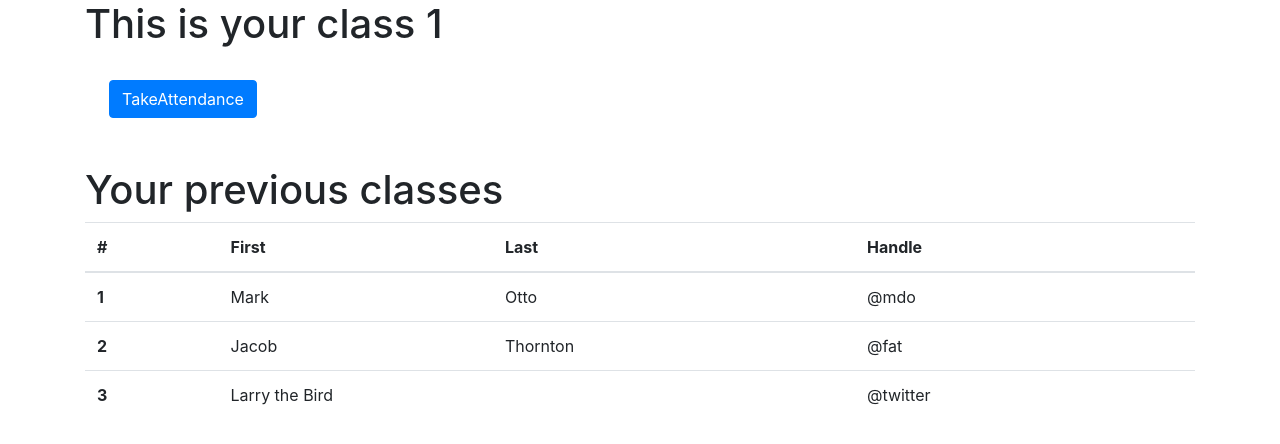
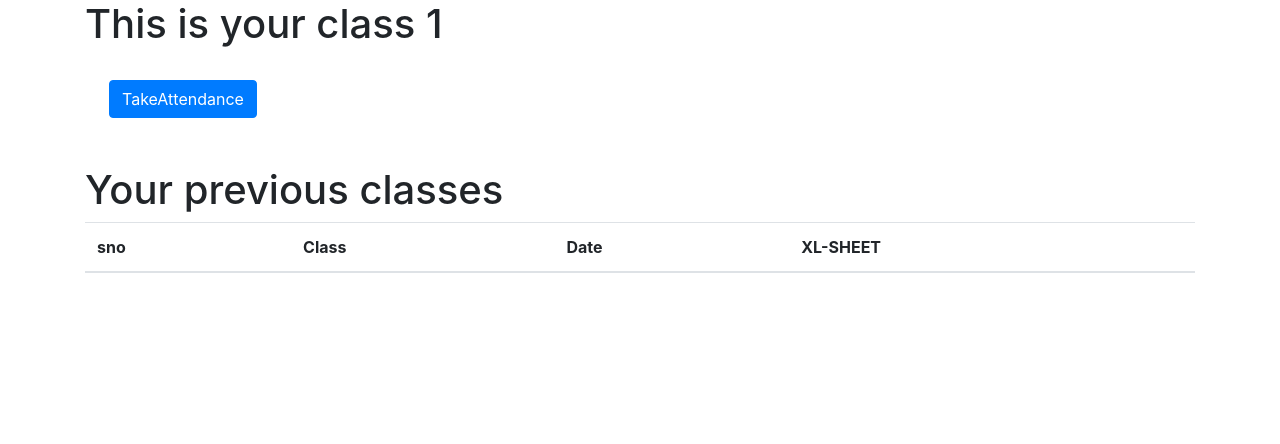
Before and after one commit to pratyush19919/updated_smartAttSystem, a Flask app: page /class1 in a window 1280 px wide. Shown: the top 444 px of the page. Run offline with Flask 2, Linux system fonts and the light colour scheme; data that the repository does not hold is empty; some libraries are stand-ins or nearby versions.

Commit message:
Add files via upload

```diff
--- a/templates/class1.html
+++ b/templates/class1.html
@@ -13,7 +13,7 @@
   <body>
       <div class="container">
     <h1>This is your class 1</h1>
-    <a  href="{{ url_for('take_att') }}" class="btn btn-primary mx-4 my-4">TakeAttendance</a>
+    <a  href="{{ url_for('take_att') }}" class="btn btn-primary mx-4 my-4" >TakeAttendance</a>
         </div>
     <!-- Optional JavaScript -->
     <!-- jQuery first, then Popper.js, then Bootstrap JS -->
@@ -22,30 +22,43 @@
         <table class="table">
             <thead>
               <tr>
-                <th scope="col">#</th>
-                <th scope="col">First</th>
-                <th scope="col">Last</th>
-                <th scope="col">Handle</th>
+                <th scope="col">sno</th>
+                <th scope="col">Class</th>
+                <th scope="col">Date</th>
+                <th scope="col">XL-SHEET</th>
               </tr>
             </thead>
             <tbody>
+
+
+                {% for dates in date_att %}
+                <tr>
+                <th scope="row">{{loop.index}}</th>
+                <td>Class1</td>
+                <td>{{dates}}</td>
+                <td><form action="{{ url_for('view_att', date_time = dates) }}" method="post">
+
+                  <input type="submit">
+              </form></td></tr>
+                {% endfor %}
+              {% for dates in date_att_prev %}
               <tr>
-                <th scope="row">1</th>
-                <td>Mark</td>
-                <td>Otto</td>
-                <td>@mdo</td>
-              </tr>
-              <tr>
-                <th scope="row">2</th>
-                <td>Jacob</td>
-                <td>Thornton</td>
-                <td>@fat</td>
-              </tr>
-              <tr>
-                <th scope="row">3</th>
-                <td colspan="2">Larry the Bird</td>
-                <td>@twitter</td>
-              </tr>
+                <th scope="row">{{loop.index}}</th>
+                <td>Class1</td>
+                <td>{{dates}}</td>
+                <td><form action="{{ url_for('view_att', date_time = dates) }}" method="post">
+
+                  <input type="submit">
+              </form>
+              </td>
+            </tr>
+              {% endfor %}
+
+
+
+
+
+
             </tbody>
           </table>
     </div>
```
Also changed, not shown: templates/signup.html (added, +27 -0 lines), templates/teacher.html (added, +66 -0 lines), templates/train.html (added, +37 -0 lines).
